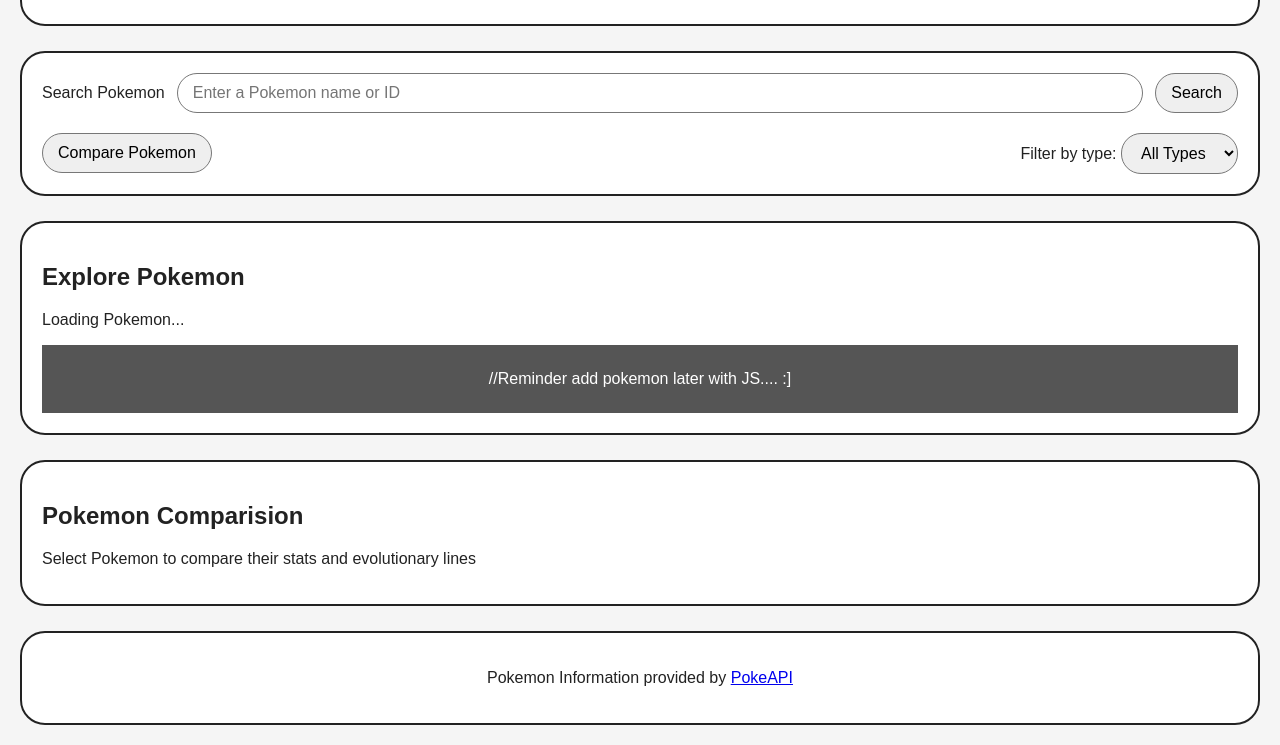
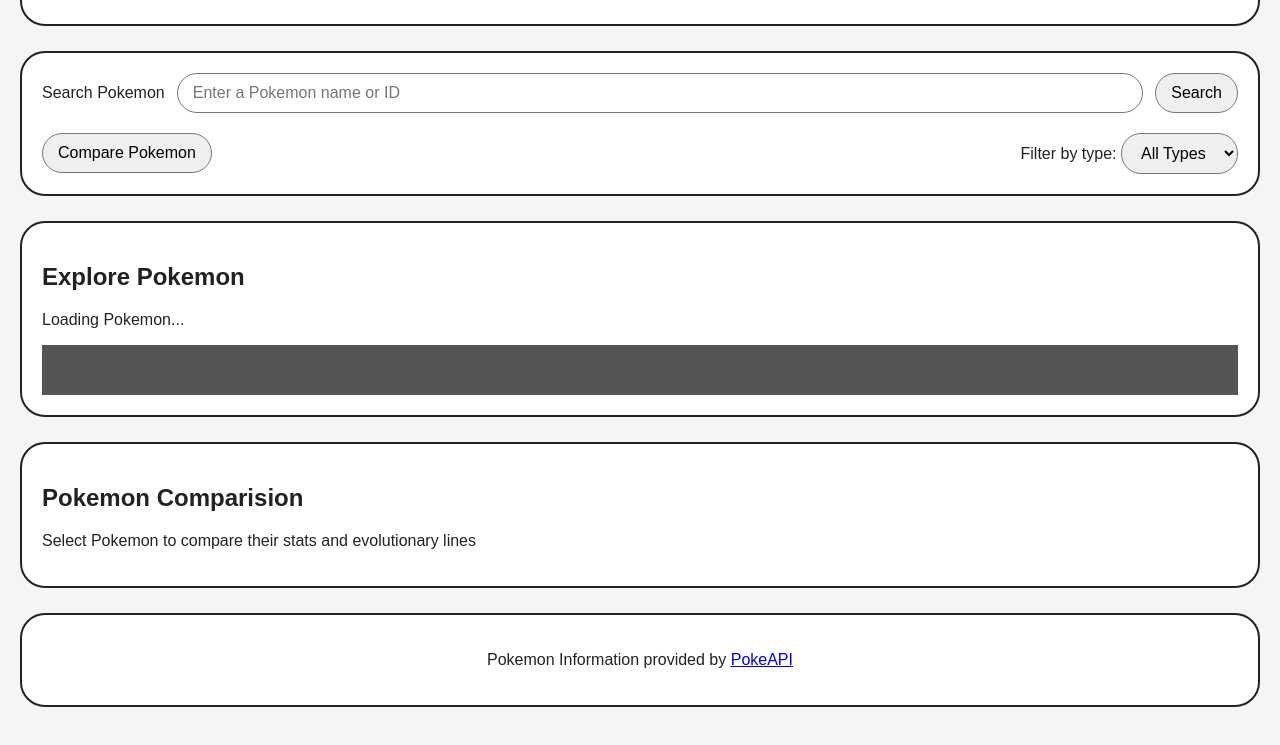
Before and after one commit to Dmitch27/cs2100-capstone-PokePedia, a plain HTML site: page index.html in a window 1280 px wide. Shown: the part 118-863 px from the top of the page. Drawn offline with Linux system fonts and the light colour scheme.

Commit message:
Reminder deleted.
As notice says.

```diff
--- a/index.html
+++ b/index.html
@@ -50,9 +50,7 @@
                 <h2>Explore Pokemon</h2>
                 <p id="status">Loading Pokemon...</p>
 
-                <div id="pokemon-list" class="pokemon-list">
-                    //Reminder add pokemon later with JS.... :]
-                </div>
+                <div id="pokemon-list" class="pokemon-list"></div>
             </section>
 
             <section id="Compare">
```
